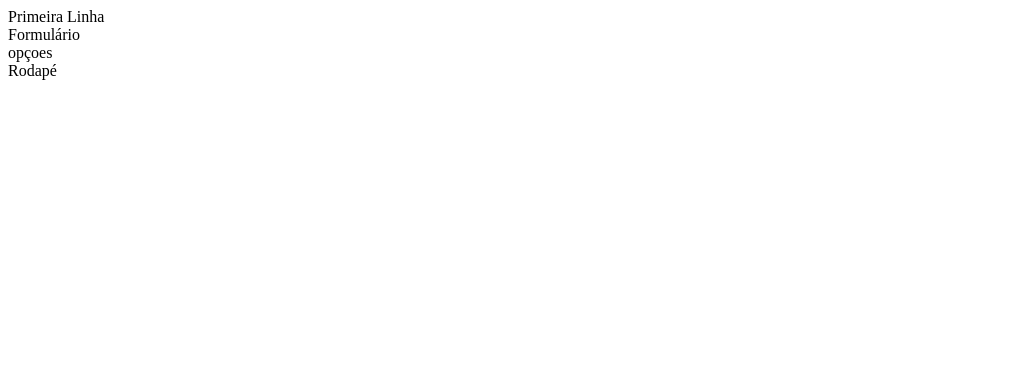
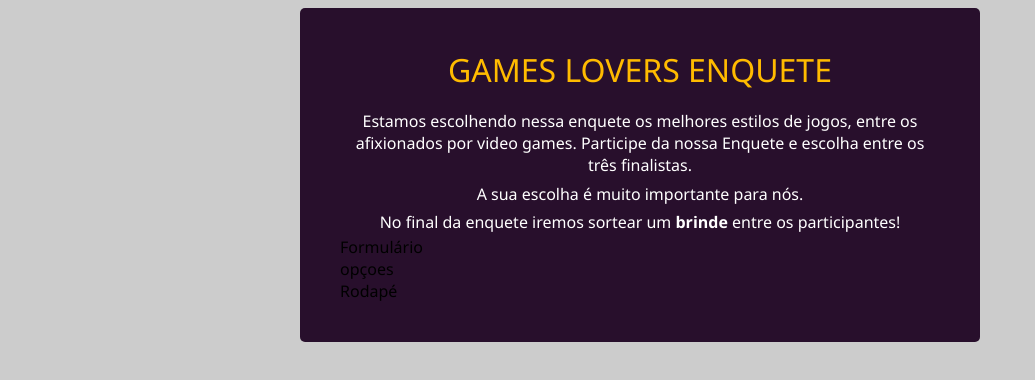
Before and after one commit to JulianaOAguilar/BootcampDevJr-Games-Lovers, a plain HTML site: page index.html in a window 1280 px wide. Shown: the whole page, without its empty margins (0-1035 px from the left). Drawn offline with Linux system fonts and the light colour scheme.

Commit message:
close #2 - Cabeçalho

```diff
--- a/index.html
+++ b/index.html
@@ -1,28 +1,41 @@
 <!DOCTYPE html>
 <html lang="en">
+
 <head>
   <meta charset="UTF-8">
   <meta name="viewport" content="width=device-width, initial-scale=1.0">
-    <title>Enquete</title>
+  <title>Document</title>
+  <link rel="stylesheet" href="style.css">
 </head>
+
 <body>
+  <div class="container">
+  <div class="title">
+    GAMES LOVERS ENQUETE
+  </div>
+  <div class="text">
+    Estamos escolhendo nessa enquete os melhores estilos de jogos, entre os afixionados por video games. Participe da
+    nossa Enquete e escolha entre os três finalistas.
+  </div>
+  <div class="text">
+    A sua escolha é muito importante para nós.
+  </div>
+  <div class="text">
+    No final da enquete iremos sortear um <strong> brinde </strong> entre os participantes!
+  </div>
   <div>
-        <div>
-            Primeira Linha
-               </div>
     Formulário
+
+
+
     <div>
       opçoes
     </div>
+
+
   </div>
   Rodapé
   </div>
-    </div>
+</body>
 
-
-
-
-
-
-</body>
 </html>
--- /dev/null
+++ b/style.css
@@ -0,0 +1,36 @@
+body {
+    background-color: #CCCCCC;
+    font-family:'Segoe UI', Tahoma, Geneva, Verdana, sans-serif
+}
+
+.container {
+    background-color: #280F2C;
+    width: 37.5rem;
+    border-radius: 0.3125rem;
+    margin: auto;
+    display: flex;
+    flex-direction: column;
+    padding: 2.5rem;
+}
+
+
+.flex-container {
+    display: flex;
+    justify-content: center;
+
+}
+
+.title {
+    font-size: 2rem;
+    text-align: center;
+    color:rgb(255, 187, 0);
+    width: 700;
+    margin-bottom: 1rem;
+
+}
+
+.text {
+    text-align: center;
+    color: white;
+    margin: 0.2rem;
+}
```
Also changed, not shown: assets/local_airport_white.svg (added), assets/module02-project-desktop.png (added), assets/module02-project-mobile.png (added), assets/psychology_white.svg (added), assets/sports_soccer_white.svg (added). Lines whose indentation alone changed are shown as unchanged.
